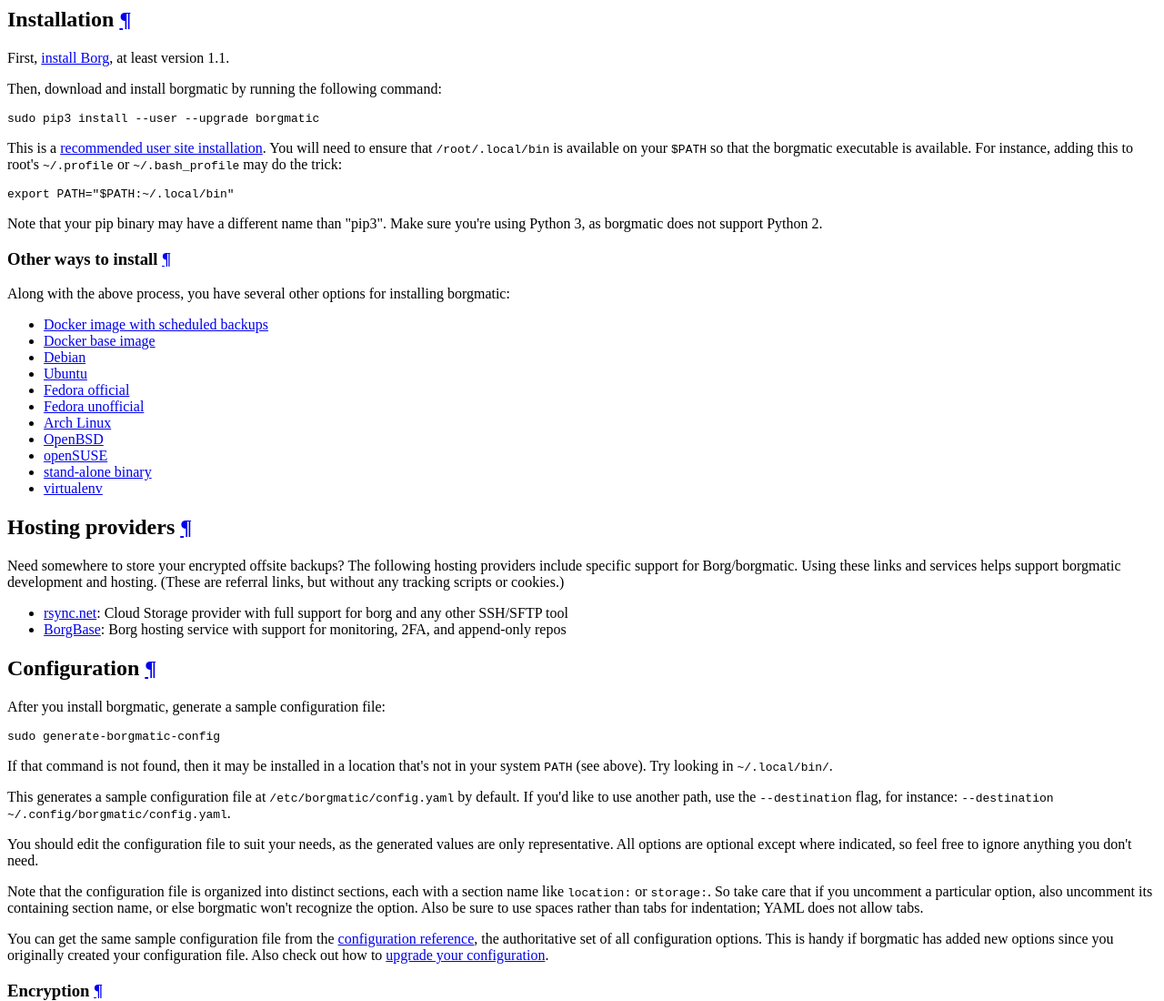
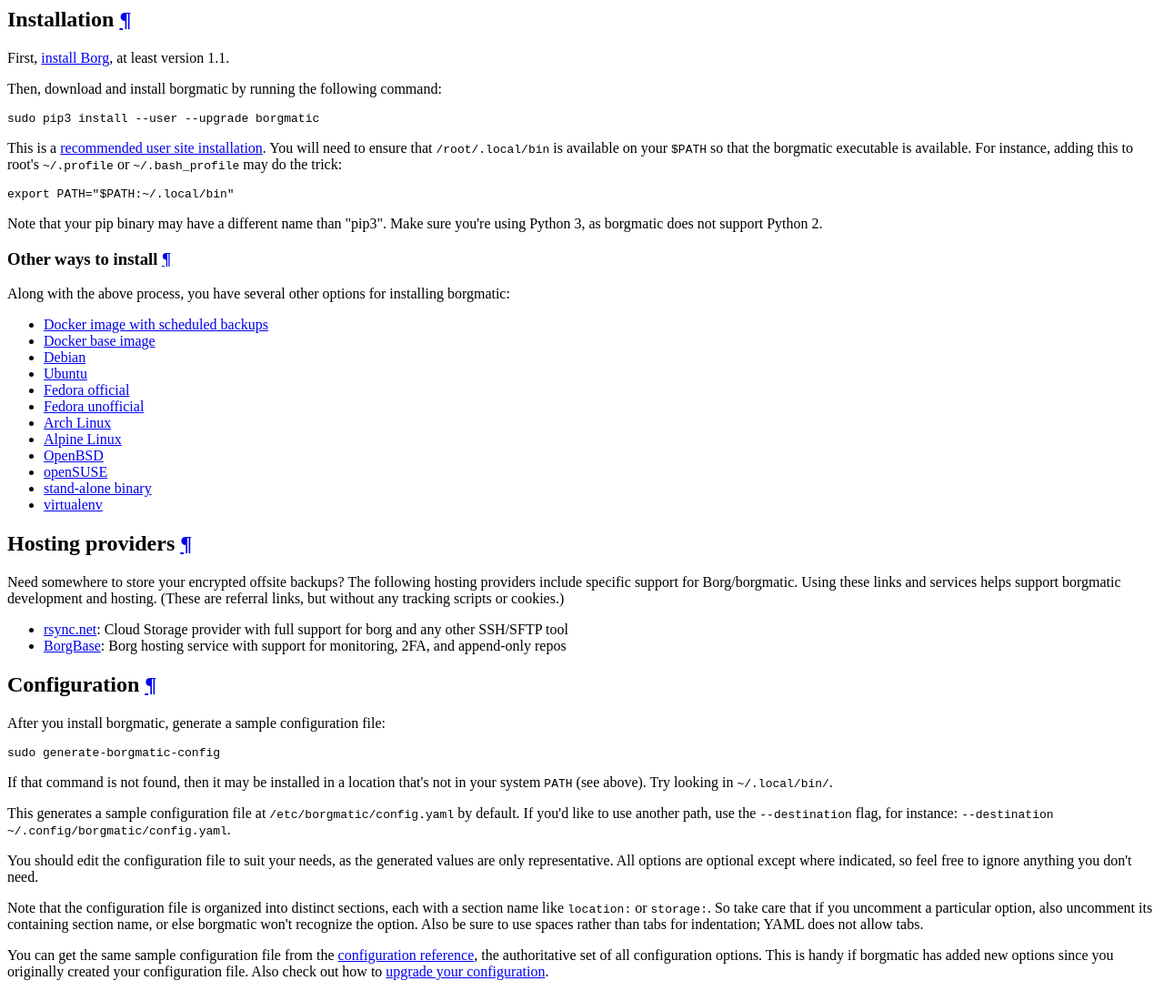
Before and after one commit to borgmatic-collective/borgmatic, an Eleventy site: page docs/how-to/set-up-backups.md in a window 1280 px wide. Shown: the top 1100 px of the page at 91% size. Built offline with nearby package versions, Linux system fonts and the light colour scheme; Eleventy itself is replaced by a stand-in of ours; code samples lack their colours; files that its build step writes are made by us from their sources; what markdown-it-replace-link would draw is missing.

Commit message:
Add link for Alpine packages of borgmatic to README.

```diff
--- a/docs/how-to/set-up-backups.md
+++ b/docs/how-to/set-up-backups.md
@@ -39,6 +39,7 @@
  * [Fedora official](https://bodhi.fedoraproject.org/updates/?search=borgmatic)
  * [Fedora unofficial](https://copr.fedorainfracloud.org/coprs/heffer/borgmatic/)
  * [Arch Linux](https://www.archlinux.org/packages/community/any/borgmatic/)
+ * [Alpine Linux](https://pkgs.alpinelinux.org/packages?name=borgmatic)
  * [OpenBSD](http://ports.su/sysutils/borgmatic)
  * [openSUSE](https://software.opensuse.org/package/borgmatic)
  * [stand-alone binary](https://github.com/cmarquardt/borgmatic-binary)
```
